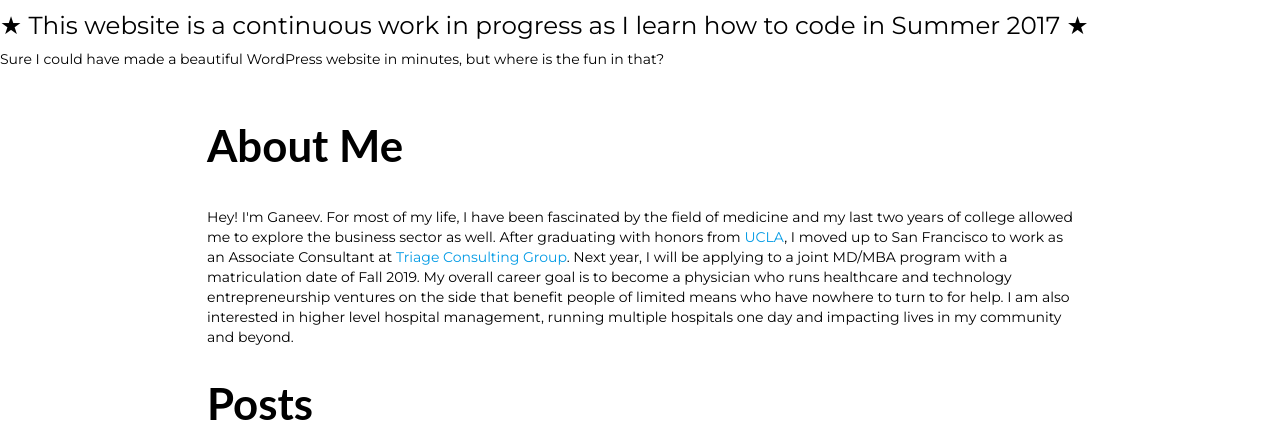
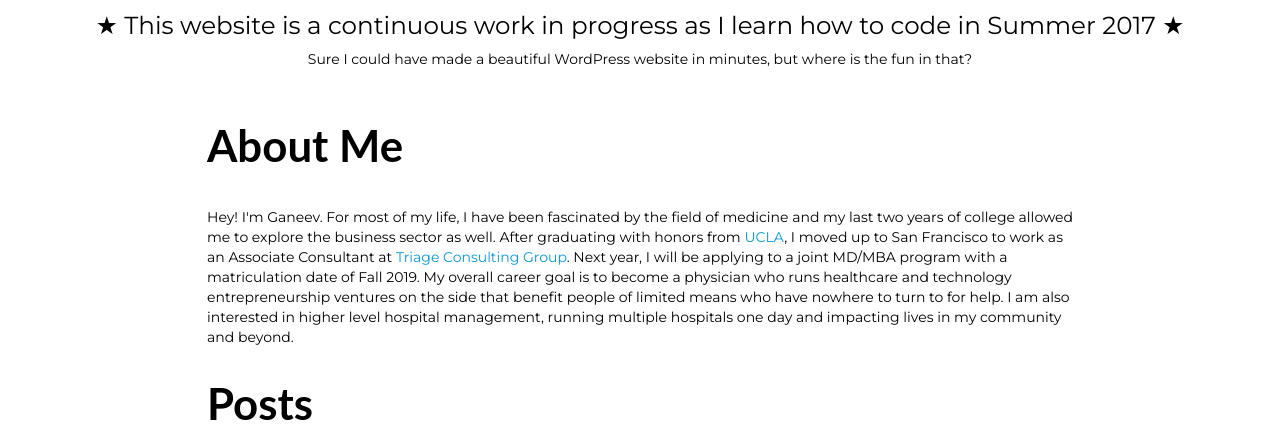
Before and after one commit to ganeevsingh/ganeevsingh.github.io, a PHP site: page / in a window 1280 px wide. Shown: the part 474-902 px from the top of the page. Run offline with PHP 8.4, Linux system fonts and the light colour scheme; some libraries are stand-ins or nearby versions.

Commit message:
Update mycustom.css

```diff
--- a/css/mycustom.css
+++ b/css/mycustom.css
@@ -20,6 +20,10 @@ a .clickable:hover {
 h1,
 h2 {
 	font-weight:bold;
+}
+
+.temp {
+	text-align: center;
 }
 
 .img-circle {
```
